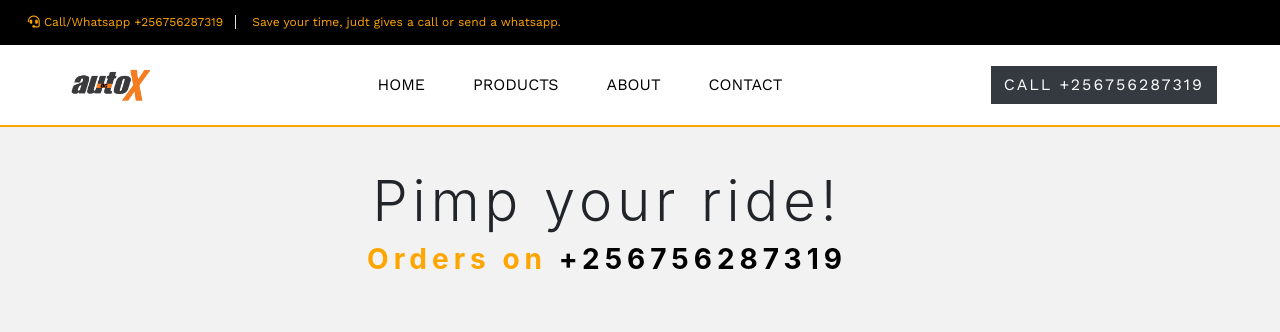
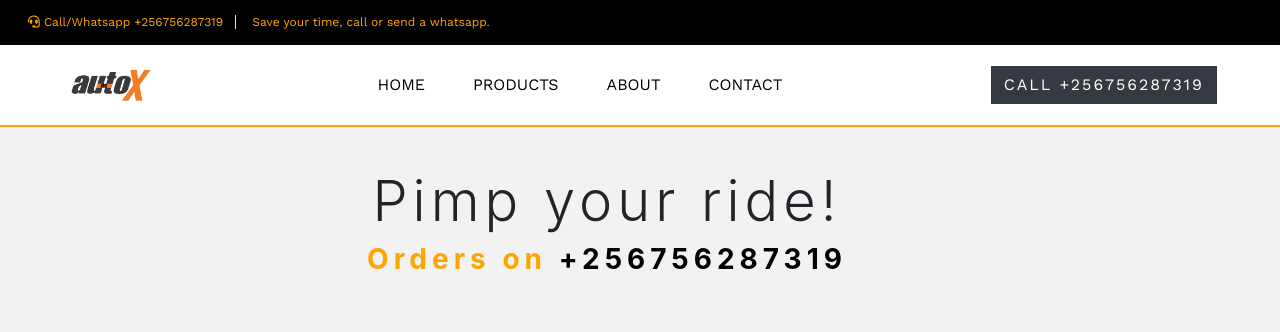
Before and after one commit to nkukehenry/autox, a CodeIgniter app: page /database/index.php/shop/index in a window 1280 px wide. Shown: the top 332 px of the page. Run offline with CodeIgniter, Linux system fonts and the light colour scheme; data that the repository does not hold is empty; some web fonts are replaced.

Commit message:
Fix navbar

```diff
--- a/application/views/main/header.php
+++ b/application/views/main/header.php
@@ -60,7 +60,7 @@ $data = $this->session->userdata();
           <div class="col-lg-12">
             <ul class="list-inline mb-0">
               <li class="list-inline-item mr-2"><i class="fas fa-headset"></i> Call/Whatsapp +256756287319</li>
-              <li class="list-inline-item border-left px-3 d-none d-sm-inline">Save your time, judt gives a call or send a whatsapp.
+              <li class="list-inline-item border-left px-3 d-none d-sm-inline">Save your time, call or send a whatsapp.
             </ul>
           </div>
         </div>
```
